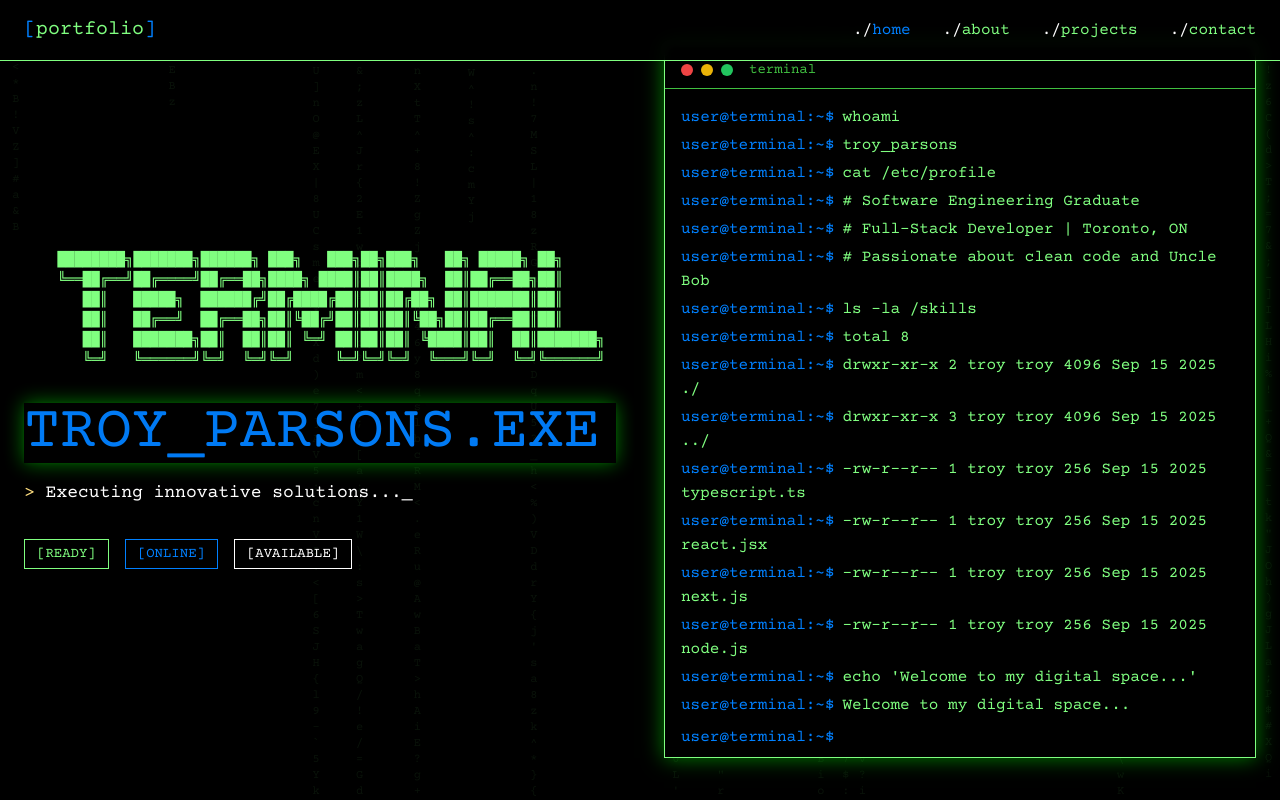
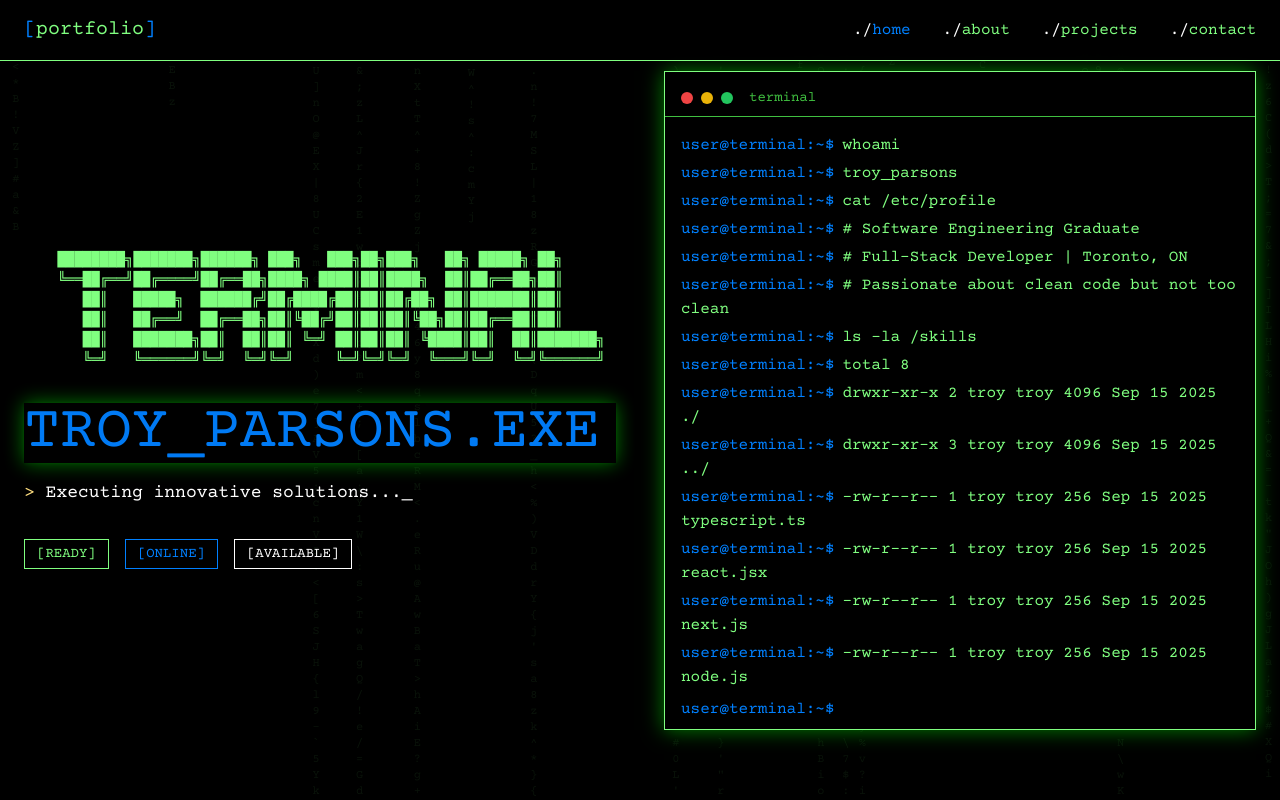
Before and after one commit to parsTroy/portfolio, a Next.js app: page / in a window 1280 px wide. Shown: the top 800 px of the page. Built offline with nearby package versions, Linux system fonts and the light colour scheme.

Commit message:
Update content

```diff
--- a/src/components/Hero.tsx
+++ b/src/components/Hero.tsx
@@ -15,7 +15,7 @@ export const Hero = () => {
     "cat /etc/profile",
     "# Software Engineering Graduate",
     "# Full-Stack Developer | Toronto, ON",
-    "# Passionate about clean code and Uncle Bob",
+    "# Passionate about clean code but not too clean",
     "ls -la /skills",
     "total 8",
     `drwxr-xr-x 2 troy troy 4096 ${currentDate} ./`,
@@ -24,8 +24,6 @@ export const Hero = () => {
     `-rw-r--r-- 1 troy troy  256 ${currentDate} react.jsx`,
     `-rw-r--r-- 1 troy troy  256 ${currentDate} next.js`,
     `-rw-r--r-- 1 troy troy  256 ${currentDate} node.js`,
-    "echo 'Welcome to my digital space...'",
-    "Welcome to my digital space...",
   ];
 
   // Mobile-optimized version
```
